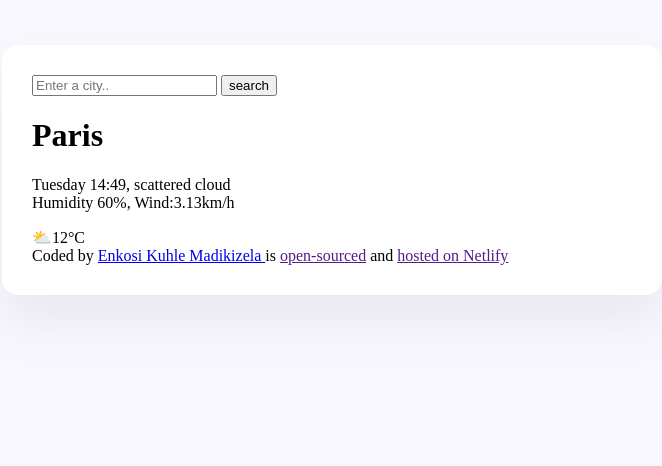
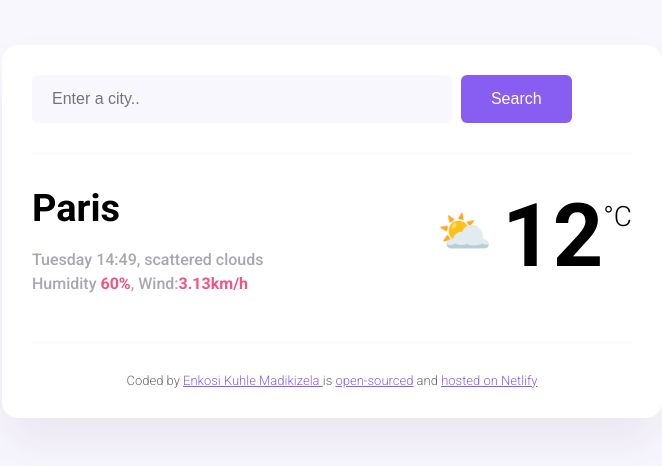
Before and after one commit to enkosimadikizela/WeatherApplication, a plain HTML site: page index.html in a window 1280 px wide. Shown: the whole page, without its empty margins (308-970 px from the left). Drawn offline with Linux system fonts and the light colour scheme.

Commit message:
added basic css

```diff
--- a/index.html
+++ b/index.html
@@ -5,24 +5,41 @@
     <meta name="viewport" content="width=device-width, initial-scale=1.0" />
     <title>WeatherApplication</title>
     <link rel="stylesheet" href="src/styles.css" />
+    <link rel="preconnect" href="https://fonts.googleapis.com" />
+    <link rel="preconnect" href="https://fonts.gstatic.com" crossorigin />
+    <link
+      href="https://fonts.googleapis.com/css2?family=Roboto:ital,wght@0,100;0,300;0,400;0,500;0,700;0,900;1,100;1,300;1,400;1,500;1,700;1,900&display=swap"
+      rel="stylesheet"
+    />
   </head>
   <body>
     <div class="weatherapplication">
       <header>
-        <form action="">
-          <input type="serach" placeholder="Enter a city.." required />
-          <input type="submit" value="search" />
+        <form class="search" form>
+          <input
+            type="search"
+            placeholder="Enter a city.."
+            required
+            class="search-form-input"
+          />
+          <input type="submit" value="Search" class="search-form-button" />
         </form>
       </header>
       <main>
-        <div>
-          <h1>Paris</h1>
-          <p>
-            Tuesday 14:49, scattered cloud <br />
-            Humidity 60%, Wind:3.13km/h
-          </p>
+        <div class="weather-app-data">
+          <div>
+            <h1 class="weather-app-city">Paris</h1>
+            <p class="weather-app-details">
+              Tuesday 14:49, scattered clouds <br />
+              Humidity <strong>60%</strong>, Wind:<strong>3.13km/h</strong>
+            </p>
+          </div>
+          <div class="temperature-container">
+            <div class="weather-app-icon">⛅</div>
+            <div class="weather-app-temperature">12</div>
+            <div class="weather-app-unit">°C</div>
+          </div>
         </div>
-        <div>⛅12°C</div>
       </main>
 
       <footer>
--- a/src/styles.css
+++ b/src/styles.css
@@ -1,7 +1,44 @@
 body {
   background-color: #f9f7fe;
+  font-family: "Roboto", sans-serif;
+  font-weight: 300;
+  font-style: normal;
 }
 
+.weather-app-city {
+  margin: 0;
+  font-size: 38px;
+  line-height: 48px;
+}
+.weather-app-details {
+  font-size: 16px;
+  line-height: 24px;
+  color: rgba(39, 33, 66, 0.4);
+  font-weight: 500;
+}
+a {
+  color: #885df1;
+}
+header {
+  border-bottom: 1px solid #f9f7fe;
+  padding: 0 0 30px 0;
+}
+
+footer {
+  border-top: 1px solid #f9f7fe;
+  padding: 30px 0 0 0;
+  text-align: center;
+  font-size: 13px;
+  color: rgba(0, 0, 0, 0.6);
+}
+
+main {
+  padding: 30px 0;
+}
+.weather-app-data {
+  display: flex;
+  justify-content: space-between;
+}
 .weatherapplication {
   background-color: #ffffff;
   max-width: 600px;
@@ -10,3 +47,47 @@ body {
   border-radius: 16px;
   box-shadow: 0 30px 50px rgba(65, 50, 100, 0.08);
 }
+
+.search-form-input {
+  background-color: #f9f7fe;
+  border: none;
+  border-radius: 6px;
+  width: 70%;
+  padding: 15px 20px;
+  font-size: 16px;
+}
+
+.search-form-button {
+  background-color: #885df1;
+  padding: 15px 30px;
+  border: none;
+  border-radius: 6px;
+  color: white;
+  margin-left: 5px;
+  font-size: 16px;
+}
+
+.search-form-button:hover {
+  cursor: pointer;
+}
+
+.weather-app-details strong {
+  color: #f65282;
+}
+
+.temperature-container {
+  display: flex;
+}
+.weather-app-temperature {
+  font-size: 88px;
+  margin-left: 10px;
+  font-weight: bold;
+}
+.weather-app-icon {
+  font-size: 44px;
+  margin-top: 22px;
+}
+.weather-app-unit {
+  margin-top: 16px;
+  font-size: 28px;
+}
```
